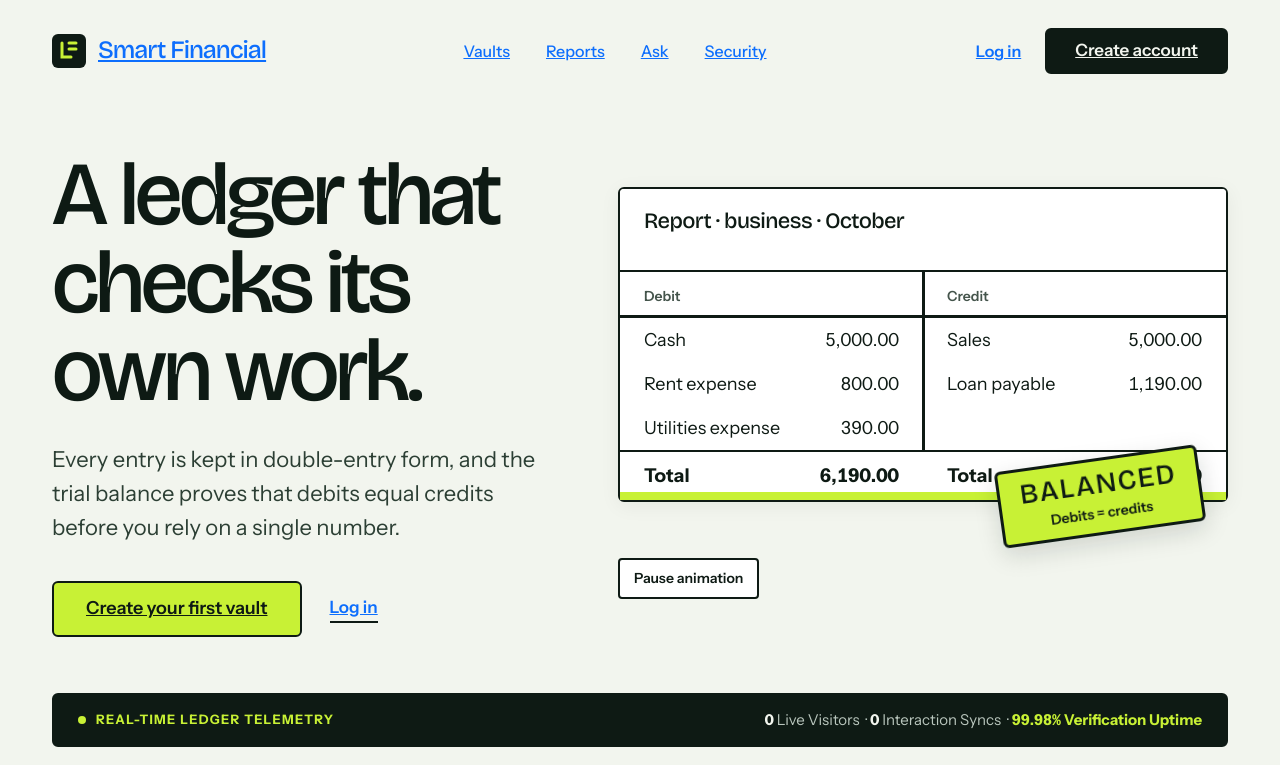
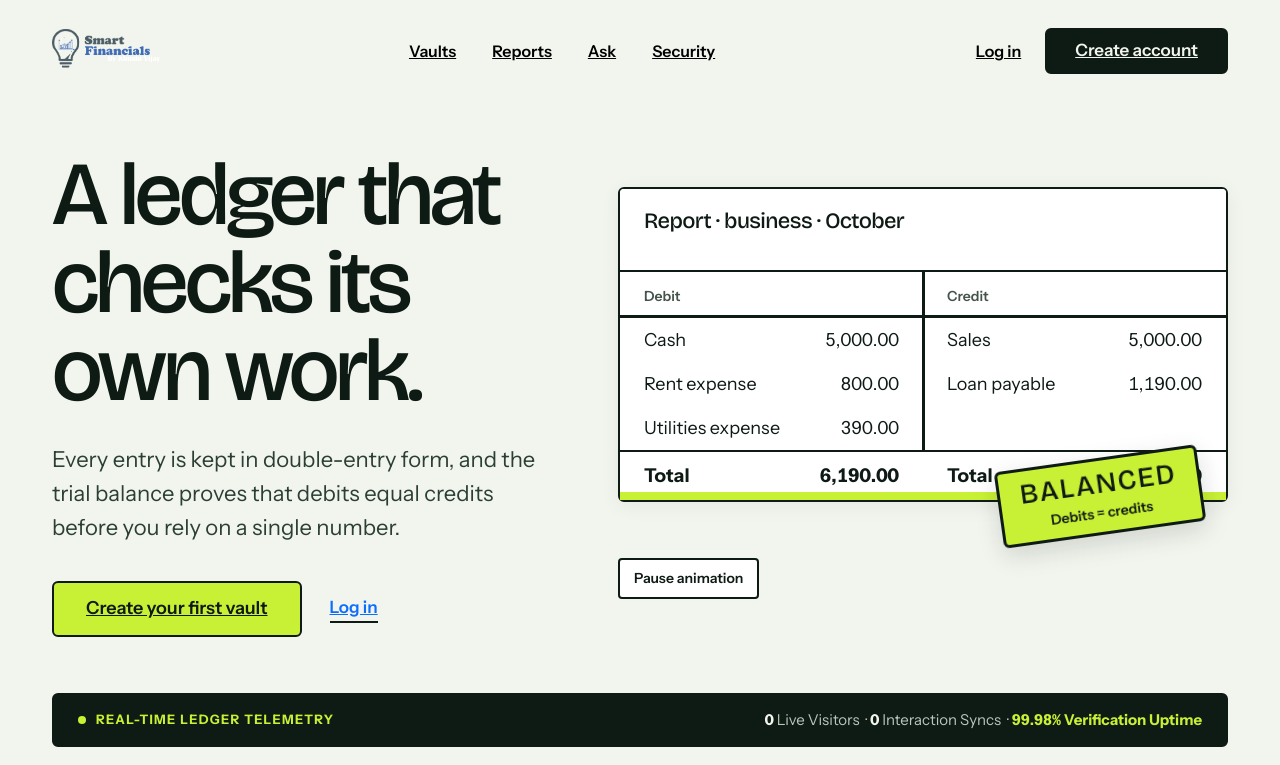
Before and after one commit to UsamaNadeem-rajput/smart-financial, a React (Vite) app in the folder my-app/: page / in a window 1280 px wide. Shown: the top 765 px of the page. Built offline with nearby package versions, Linux system fonts and the light colour scheme; no server answers; the database is empty.

Commit message:
ui: update navbar and footer with logo and black text (no logic changes)

```diff
--- a/my-app/src/components/landing/LandingPage.jsx
+++ b/my-app/src/components/landing/LandingPage.jsx
@@ -100,31 +100,22 @@ export default function LandingPage() {
           to="/"
           style={{
             display: 'flex',
-            alignItems: 'center',
-            gap: '12px',
-            fontFamily: "'Bricolage Grotesque', sans-serif",
-            fontWeight: 800,
-            fontSize: '25px',
-            letterSpacing: '-0.04em'
+            alignItems: 'center'
           }}
         >
-          <svg width="34" height="34" viewBox="0 0 34 34" aria-hidden="true" style={{ flexShrink: 0 }}>
-            <rect width="34" height="34" rx="6" fill="#0E1A14"></rect>
-            <path d="M10 9v14h9M17 9h7M17 15h7" stroke="#C8F135" strokeWidth="3" strokeLinecap="round" fill="none"></path>
-          </svg>
-          Smart Financial
+          <img src="/final.png" alt="Smart Financial Logo" style={{ height: '44px', width: 'auto', objectFit: 'contain' }} />
         </Link>
 
         {/* Desktop Nav Links */}
         <nav
           aria-label="Main"
           className="hidden md:flex"
-          style={{ gap: '36px', fontWeight: 500 }}
+          style={{ gap: '36px', fontWeight: 600, color: '#000' }}
         >
-          <a href="#vaults" style={{ transition: 'color .15s' }}>Vaults</a>
-          <a href="#reports" style={{ transition: 'color .15s' }}>Reports</a>
-          <a href="#ask" style={{ transition: 'color .15s' }}>Ask</a>
-          <a href="#trust" style={{ transition: 'color .15s' }}>Security</a>
+          <a href="#vaults" style={{ color: '#000', transition: 'color .15s' }}>Vaults</a>
+          <a href="#reports" style={{ color: '#000', transition: 'color .15s' }}>Reports</a>
+          <a href="#ask" style={{ color: '#000', transition: 'color .15s' }}>Ask</a>
+          <a href="#trust" style={{ color: '#000', transition: 'color .15s' }}>Security</a>
         </nav>
 
         {/* Auth CTA Actions */}
@@ -134,7 +125,7 @@ export default function LandingPage() {
               <button
                 type="button"
                 onClick={() => navigate('/list')}
-                style={{ fontWeight: 600, padding: '0 12px', cursor: 'pointer', background: 'none', border: 'none' }}
+                style={{ fontWeight: 600, padding: '0 12px', cursor: 'pointer', background: 'none', border: 'none', color: '#000' }}
               >
                 Dashboard
               </button>
@@ -156,7 +147,7 @@ export default function LandingPage() {
             </>
           ) : (
             <>
-              <Link to="/login" style={{ fontWeight: 600, padding: '0 12px' }}>
+              <Link to="/login" style={{ fontWeight: 600, padding: '0 12px', color: '#000' }}>
                 Log in
               </Link>
               <Link to="/register" className="sf-btn sf-btn-ink" style={{ minHeight: '46px' }}>
@@ -171,7 +162,7 @@ export default function LandingPage() {
           <button
             type="button"
             onClick={() => setIsMobileMenuOpen(!isMobileMenuOpen)}
-            style={{ background: 'none', border: 'none', cursor: 'pointer', padding: '6px' }}
+            style={{ background: 'none', border: 'none', cursor: 'pointer', padding: '6px', color: '#000' }}
             aria-label="Toggle menu"
           >
             {isMobileMenuOpen ? <X className="h-6 w-6" /> : <Menu className="h-6 w-6" />}
@@ -190,15 +181,15 @@ export default function LandingPage() {
               marginTop: '12px'
             }}
           >
-            <div style={{ display: 'flex', flexDirection: 'column', gap: '16px', fontWeight: 600 }}>
-              <a onClick={() => setIsMobileMenuOpen(false)} href="#vaults">Vaults</a>
-              <a onClick={() => setIsMobileMenuOpen(false)} href="#reports">Reports</a>
-              <a onClick={() => setIsMobileMenuOpen(false)} href="#ask">Ask</a>
-              <a onClick={() => setIsMobileMenuOpen(false)} href="#trust">Security</a>
+            <div style={{ display: 'flex', flexDirection: 'column', gap: '16px', fontWeight: 600, color: '#000' }}>
+              <a onClick={() => setIsMobileMenuOpen(false)} href="#vaults" style={{ color: '#000' }}>Vaults</a>
+              <a onClick={() => setIsMobileMenuOpen(false)} href="#reports" style={{ color: '#000' }}>Reports</a>
+              <a onClick={() => setIsMobileMenuOpen(false)} href="#ask" style={{ color: '#000' }}>Ask</a>
+              <a onClick={() => setIsMobileMenuOpen(false)} href="#trust" style={{ color: '#000' }}>Security</a>
               <div style={{ borderTop: '2px solid #0E1A14', paddingTop: '16px', display: 'flex', flexDirection: 'column', gap: '12px' }}>
                 {user ? (
                   <>
-                    <span style={{ fontSize: '14px', color: '#44544B' }}>Signed in as {user}</span>
+                    <span style={{ fontSize: '14px', color: '#000' }}>Signed in as {user}</span>
                     <button
                       type="button"
                       onClick={() => { setIsMobileMenuOpen(false); navigate('/list'); }}
@@ -216,7 +207,7 @@ export default function LandingPage() {
                   </>
                 ) : (
                   <>
-                    <Link onClick={() => setIsMobileMenuOpen(false)} to="/login" style={{ padding: '8px 0' }}>
+                    <Link onClick={() => setIsMobileMenuOpen(false)} to="/login" style={{ padding: '8px 0', color: '#000' }}>
                       Log in
                     </Link>
                     <Link onClick={() => setIsMobileMenuOpen(false)} to="/register" className="sf-btn sf-btn-ink">
@@ -724,41 +715,47 @@ export default function LandingPage() {
       </section>
 
       {/* FOOTER */}
-      <footer style={{ background: '#0E1A14', color: '#F2F5EE', padding: '72px 0 40px' }}>
+      <footer style={{ background: '#F2F5EE', color: '#000', padding: '72px 0 40px', borderTop: '2px solid #0E1A14' }}>
         <div className="sf-wrap">
           <div style={{ display: 'flex', flexWrap: 'wrap', gap: '48px', justifyContent: 'space-between' }}>
             <div style={{ flex: '1 1 280px' }}>
-              <div style={{ fontFamily: "'Bricolage Grotesque', sans-serif", fontWeight: 800, fontSize: '30px', letterSpacing: '-0.04em' }}>
-                Smart Financial
-              </div>
-              <p style={{ color: '#B9C6BD', marginTop: '12px', maxWidth: '320px', fontSize: '16px', lineHeight: 1.55 }}>
+              <Link to="/" style={{ display: 'inline-block', marginBottom: '14px' }}>
+                <img src="/final.png" alt="Smart Financial Logo" style={{ height: '48px', width: 'auto', objectFit: 'contain' }} />
+              </Link>
+              <p style={{ color: '#000', marginTop: '4px', maxWidth: '320px', fontSize: '16px', lineHeight: 1.55 }}>
                 Double-entry accounting with an assistant that reads your books.
               </p>
             </div>
             <div>
-              <span className="ftl">Product</span>
-              <p style={{ marginBottom: '8px' }}><a href="#vaults" style={{ transition: 'color .15s' }}>Vaults</a></p>
-              <p style={{ marginBottom: '8px' }}><a href="#reports" style={{ transition: 'color .15s' }}>Reports</a></p>
-              <p><a href="#ask" style={{ transition: 'color .15s' }}>Assistant</a></p>
+              <span style={{ fontSize: '13px', letterSpacing: '.1em', textTransform: 'uppercase', color: '#000', display: 'block', marginBottom: '14px', fontWeight: 700 }}>
+                Product
+              </span>
+              <p style={{ marginBottom: '8px' }}><a href="#vaults" style={{ color: '#000', transition: 'color .15s' }}>Vaults</a></p>
+              <p style={{ marginBottom: '8px' }}><a href="#reports" style={{ color: '#000', transition: 'color .15s' }}>Reports</a></p>
+              <p><a href="#ask" style={{ color: '#000', transition: 'color .15s' }}>Assistant</a></p>
             </div>
             <div>
-              <span className="ftl">Account</span>
-              <p style={{ marginBottom: '8px' }}><Link to="/login" style={{ transition: 'color .15s' }}>Log in</Link></p>
-              <p style={{ marginBottom: '8px' }}><Link to="/register" style={{ transition: 'color .15s' }}>Create account</Link></p>
-              <p><Link to="/forgot-password" style={{ transition: 'color .15s' }}>Forgot password</Link></p>
+              <span style={{ fontSize: '13px', letterSpacing: '.1em', textTransform: 'uppercase', color: '#000', display: 'block', marginBottom: '14px', fontWeight: 700 }}>
+                Account
+              </span>
+              <p style={{ marginBottom: '8px' }}><Link to="/login" style={{ color: '#000', transition: 'color .15s' }}>Log in</Link></p>
+              <p style={{ marginBottom: '8px' }}><Link to="/register" style={{ color: '#000', transition: 'color .15s' }}>Create account</Link></p>
+              <p><Link to="/forgot-password" style={{ color: '#000', transition: 'color .15s' }}>Forgot password</Link></p>
             </div>
             <div>
-              <span className="ftl">Learn</span>
-              <p style={{ marginBottom: '8px' }}><a href="#trust" style={{ transition: 'color .15s' }}>Security</a></p>
-              <p><Link to="/contact" style={{ transition: 'color .15s' }}>Help</Link></p>
+              <span style={{ fontSize: '13px', letterSpacing: '.1em', textTransform: 'uppercase', color: '#000', display: 'block', marginBottom: '14px', fontWeight: 700 }}>
+                Learn
+              </span>
+              <p style={{ marginBottom: '8px' }}><a href="#trust" style={{ color: '#000', transition: 'color .15s' }}>Security</a></p>
+              <p><Link to="/contact" style={{ color: '#000', transition: 'color .15s' }}>Help</Link></p>
             </div>
           </div>
           <div
             style={{
-              color: '#8FA196',
+              color: '#000',
               fontSize: '14px',
               marginTop: '56px',
-              borderTop: '1px solid #2C3F34',
+              borderTop: '1px solid #0E1A14',
               paddingTop: '24px',
               display: 'flex',
               justifyContent: 'space-between',
@@ -767,7 +764,7 @@ export default function LandingPage() {
               gap: '12px'
             }}
           >
-            <div>© 2026 Smart Financial · Sovereign Ledger</div>
+            <div>© 2026 Sovereign Ledger</div>
             <div>All systems operational · Double-entry verified</div>
           </div>
         </div>
```
